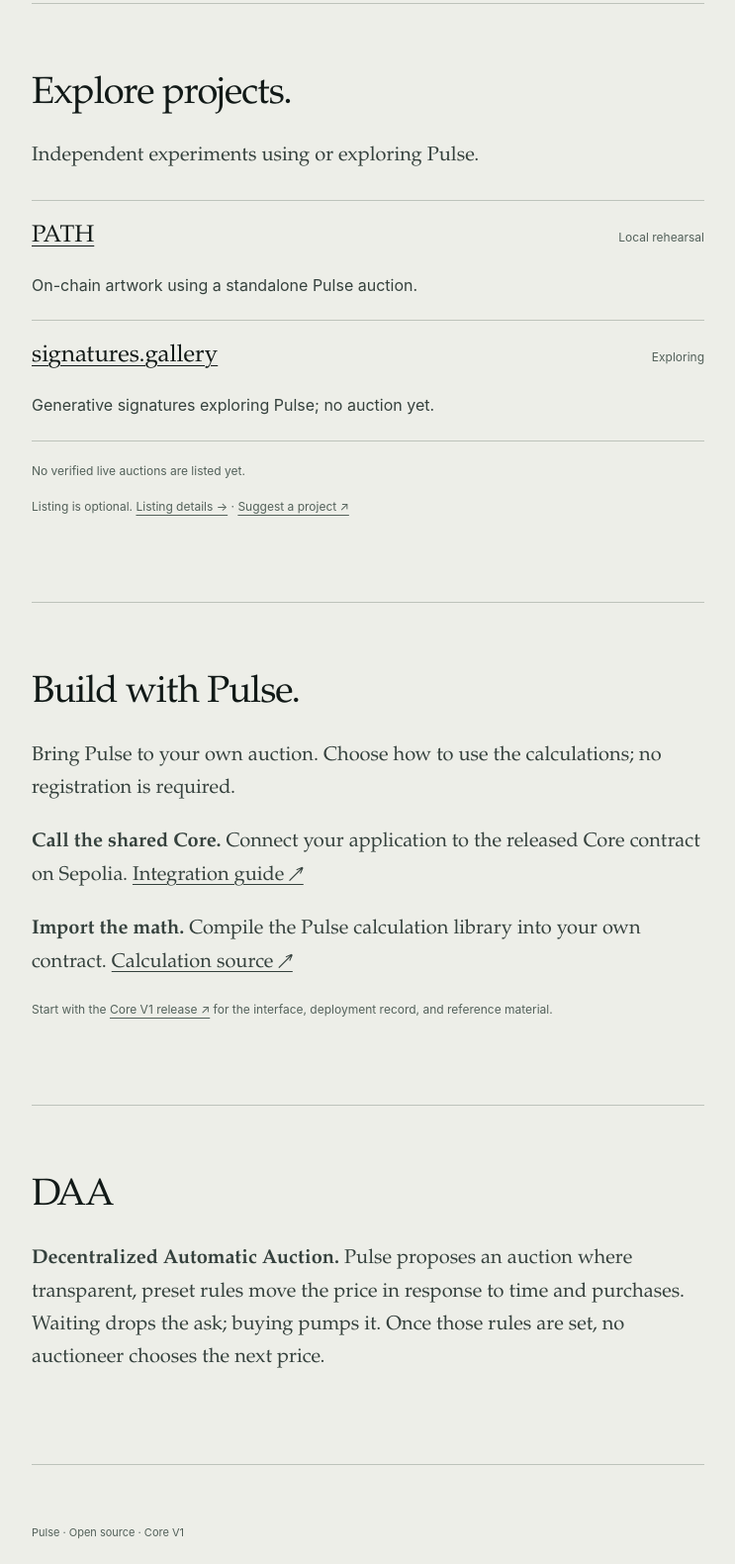
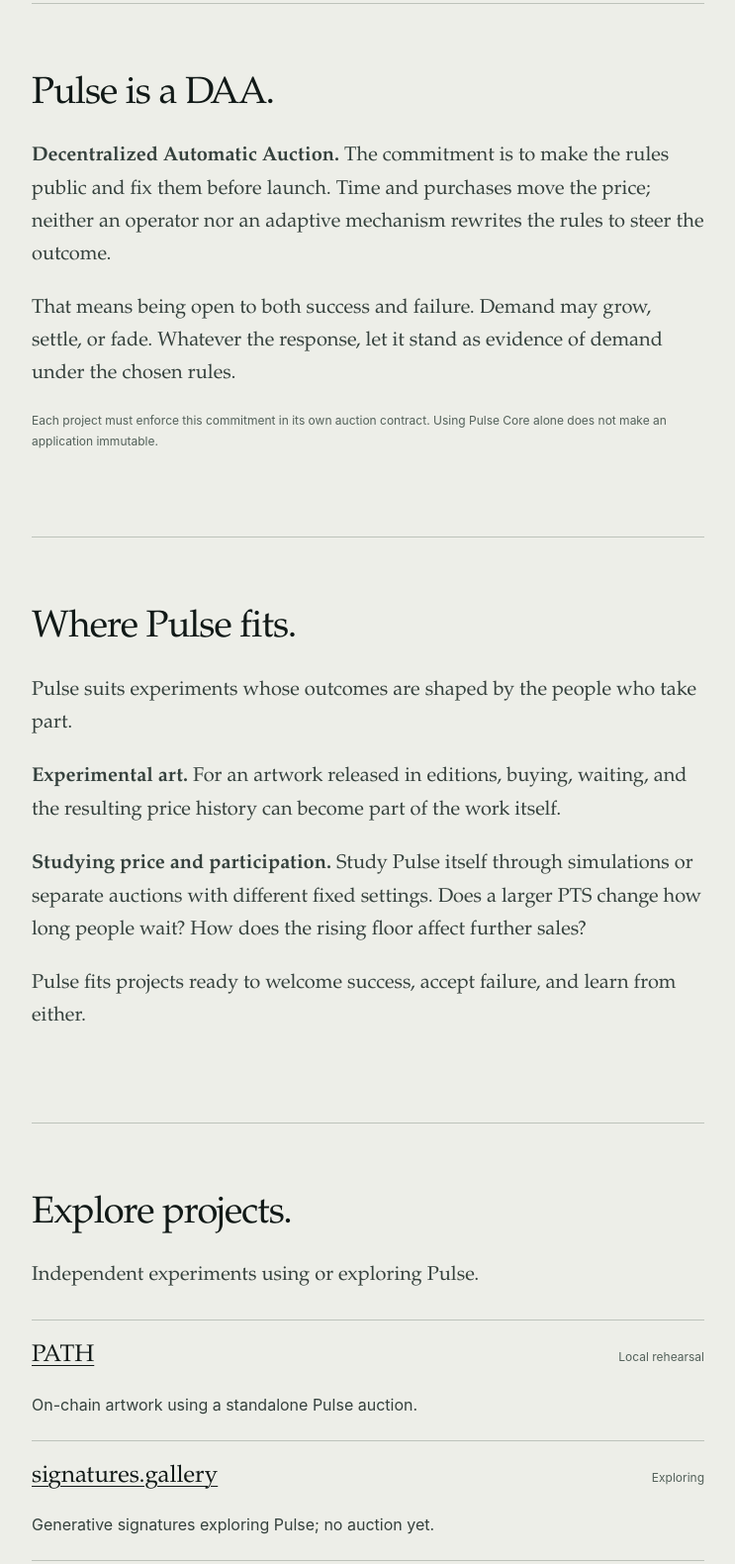
Before and after one commit to inshell-art/pulse, a website: page evm/playground/index.html in a window 1280 px wide. Shown: the part 3365-4945 px from the top of the page at 99% size, without its empty margins (268-1011 px from the left). Drawn offline with Linux system fonts and the light colour scheme; no server answers.

Commit message:
Release Pulse site v1.0.1

```diff
--- a/evm/playground/index.html
+++ b/evm/playground/index.html
@@ -131,6 +131,21 @@
       <p id="actual-increase-note" class="connection-note implementation-note" tabindex="-1">** Core calculates in whole seconds and whole payment units. Rounding can make the actual price increase larger than the target; targets above the curve’s maximum increase are capped.</p>
     </section>
 
+    <section class="chapter" id="daa" aria-labelledby="daa-heading">
+      <h2 id="daa-heading">Pulse is a DAA.</h2>
+      <p><strong>Decentralized Automatic Auction.</strong> The commitment is to make the rules public and fix them before launch. Time and purchases move the price; neither an operator nor an adaptive mechanism rewrites the rules to steer the outcome.</p>
+      <p>That means being open to both success and failure. Demand may grow, settle, or fade. Whatever the response, let it stand as evidence of demand under the chosen rules.</p>
+      <p class="implementation-note">Each project must enforce this commitment in its own auction contract. Using Pulse Core alone does not make an application immutable.</p>
+    </section>
+
+    <section class="chapter" id="where-pulse-fits" aria-labelledby="where-pulse-fits-heading">
+      <h2 id="where-pulse-fits-heading">Where Pulse fits.</h2>
+      <p>Pulse suits experiments whose outcomes are shaped by the people who take part.</p>
+      <p><strong>Experimental art.</strong> For an artwork released in editions, buying, waiting, and the resulting price history can become part of the work itself.</p>
+      <p><strong>Studying price and participation.</strong> Study Pulse itself through simulations or separate auctions with different fixed settings. Does a larger PTS change how long people wait? How does the rising floor affect further sales?</p>
+      <p>Pulse fits projects ready to welcome success, accept failure, and learn from either.</p>
+    </section>
+
     <section class="chapter projects-preview" id="projects" aria-labelledby="projects-heading">
       <h2 id="projects-heading">Explore projects.</h2>
       <p>Independent experiments using or exploring Pulse.</p>
@@ -147,10 +162,6 @@
       <p class="implementation-note">Start with the <a href="https://github.com/inshell-art/pulse/releases/tag/pulse-core-v1.0.0" target="_blank" rel="noopener noreferrer">Core V1 release ↗</a> for the interface, deployment record, and reference material.</p>
     </section>
 
-    <section class="chapter" id="daa" aria-labelledby="daa-heading">
-      <h2 id="daa-heading">DAA</h2>
-      <p><strong>Decentralized Automatic Auction.</strong> Pulse proposes an auction where transparent, preset rules move the price in response to time and purchases. Waiting drops the ask; buying pumps it. Once those rules are set, no auctioneer chooses the next price.</p>
-    </section>
   </main>
 
   <footer class="site-footer reading-column">
```
Also changed, not shown: docs/site/release-v1.0.1.md (added, +23 -0 lines), evm/playground/projects.html (+1 -1 lines), evm/playground/README.md.
